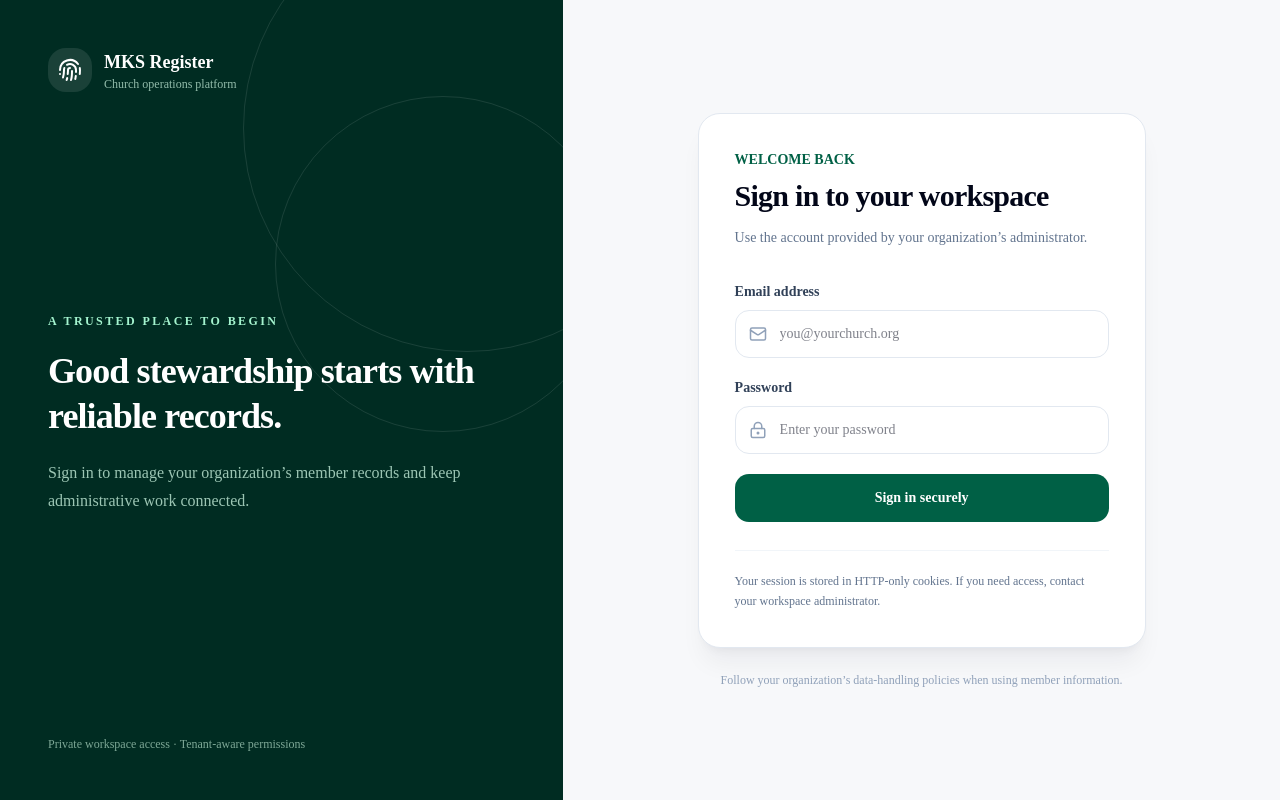
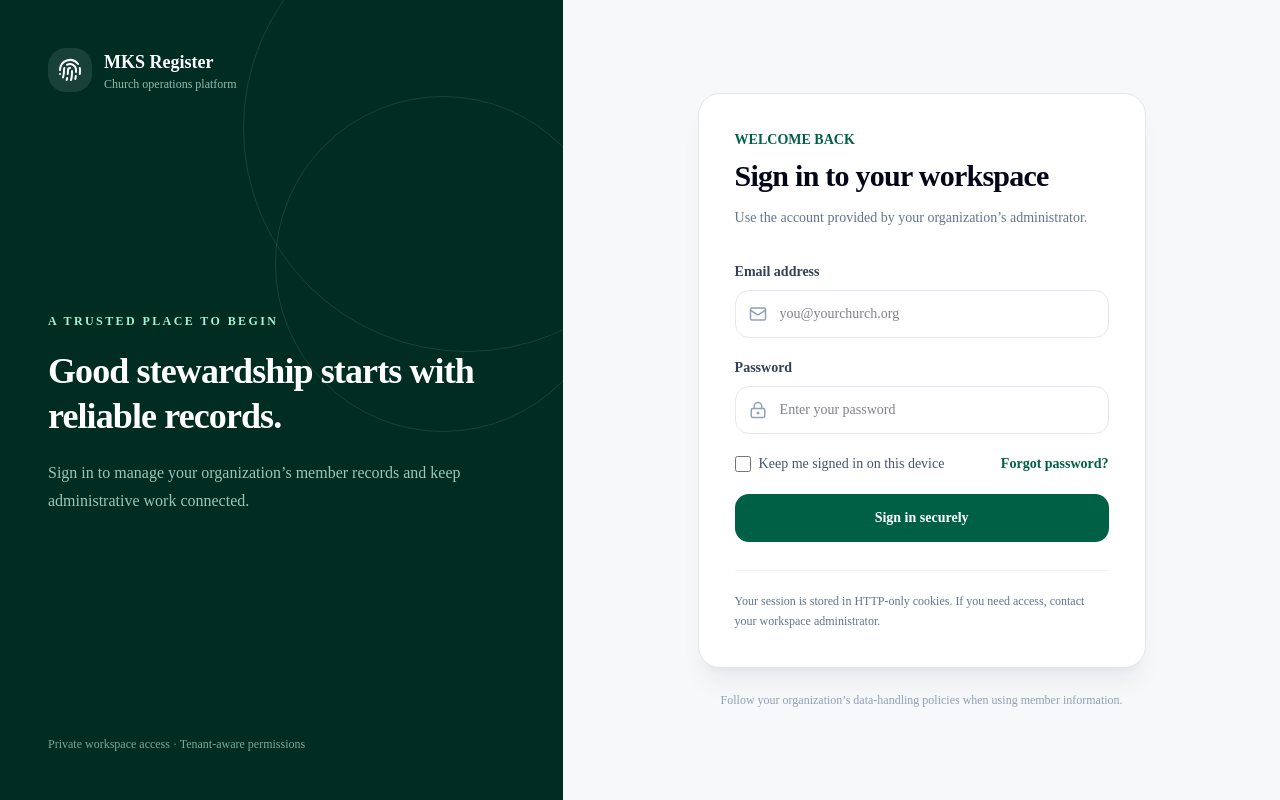
Before and after one commit to FlxBot001/mksRegister, a Next.js app: page /login in a window 1280 px wide. Built offline with nearby package versions, Linux system fonts and the light colour scheme.

Commit message:
fix(auth): render remember-session and password-recovery controls

```diff
--- a/src/components/auth/login-form.jsx
+++ b/src/components/auth/login-form.jsx
@@ -37,6 +37,7 @@ export default function LoginForm() {
     <form onSubmit={handleSubmit} className='space-y-5'>
       <div><label htmlFor='email' className='mb-2 block text-sm font-semibold text-slate-700'>Email address</label><div className='relative'><Mail size={18} className='pointer-events-none absolute left-3.5 top-1/2 -translate-y-1/2 text-slate-400' aria-hidden='true' /><input id='email' name='email' type='email' autoComplete='username' required maxLength={254} value={email} onChange={(event) => setEmail(event.target.value)} className='min-h-12 w-full rounded-xl border border-slate-200 bg-white pl-11 pr-4 text-sm outline-none transition focus:border-emerald-700 focus:ring-4 focus:ring-emerald-700/10' placeholder='you@yourchurch.org' /></div></div>
       <div><label htmlFor='password' className='mb-2 block text-sm font-semibold text-slate-700'>Password</label><div className='relative'><LockKeyhole size={18} className='pointer-events-none absolute left-3.5 top-1/2 -translate-y-1/2 text-slate-400' aria-hidden='true' /><input id='password' name='password' type='password' autoComplete='current-password' required maxLength={1024} value={password} onChange={(event) => setPassword(event.target.value)} className='min-h-12 w-full rounded-xl border border-slate-200 bg-white pl-11 pr-4 text-sm outline-none transition focus:border-emerald-700 focus:ring-4 focus:ring-emerald-700/10' placeholder='Enter your password' /></div></div>
+      <div className='flex flex-wrap items-center justify-between gap-3'><label className='inline-flex items-center gap-2 text-sm text-slate-600'><input type='checkbox' checked={rememberSession} onChange={(event) => setRememberSession(event.target.checked)} className='size-4 rounded border-slate-300 accent-emerald-800' /> Keep me signed in on this device</label><Link href='/forgot-password' className='text-sm font-semibold text-emerald-800 hover:text-emerald-950'>Forgot password?</Link></div>
       {error ? <p role='alert' className='rounded-xl border border-rose-200 bg-rose-50 px-3.5 py-3 text-sm leading-5 text-rose-800'>{error}</p> : null}
       <button type='submit' disabled={busy} className='inline-flex min-h-12 w-full items-center justify-center gap-2 rounded-xl bg-emerald-800 px-4 py-3 text-sm font-semibold text-white transition hover:bg-emerald-900 focus-visible:outline focus-visible:outline-2 focus-visible:outline-offset-2 focus-visible:outline-emerald-700 disabled:cursor-not-allowed disabled:opacity-60'>{busy ? <><LoaderCircle size={17} className='animate-spin' aria-hidden='true' /> Signing in…</> : 'Sign in securely'}</button>
     </form>
```
